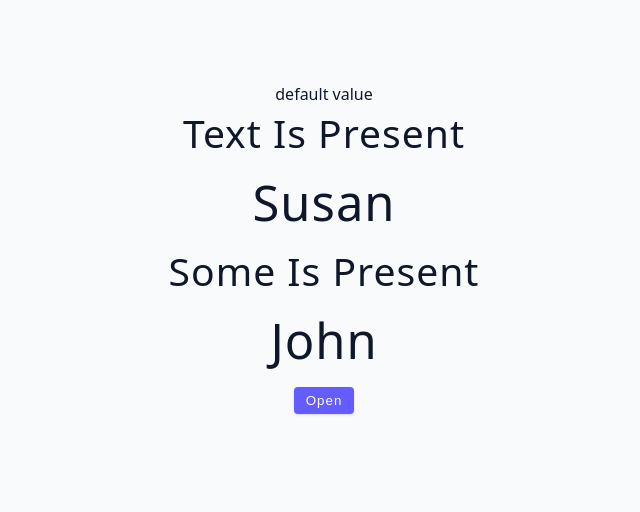
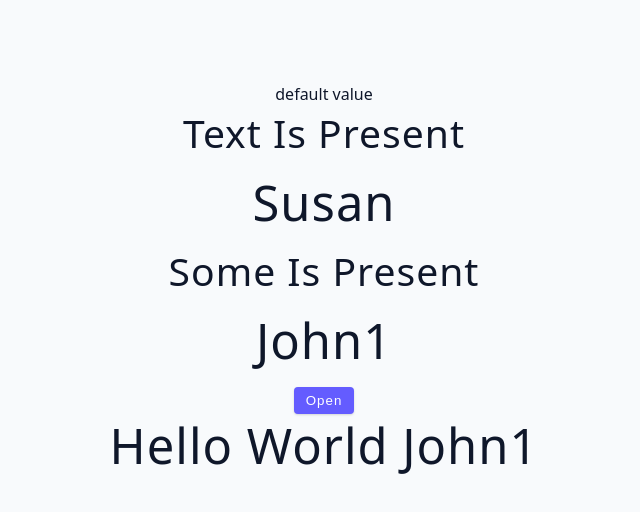
Before and after one commit to yorkyorkex/03-advanced-react, a React (Vite) app: page / in a window 1280 px wide. Shown: the top 512 px of the page, without its empty margins (316-956 px from the left). Built offline with nearby package versions, Linux system fonts and the light colour scheme.

Commit message:
Update user state initialization in ShortCircuitExamples component and enhance button click logic

```diff
--- a/src/tutorial/03-conditional-rendering/starter/05-short-circuit-examples.jsx
+++ b/src/tutorial/03-conditional-rendering/starter/05-short-circuit-examples.jsx
@@ -5,7 +5,7 @@ const ShortCircuitExamples = () => {
   const [text, setText] = useState('')
   // truthy
   const [name, setName] = useState('susan')
-  const [user, setUser] = useState({ name: 'john' })
+  const [user, setUser] = useState({ name: 'john1' })
   const [isEditing, setIsEditing] = useState(false)
 
   return (
@@ -25,10 +25,16 @@ const ShortCircuitExamples = () => {
       ) */}
 
       {user && <SomeComponent name={user.name} />}
-      <button className="btn" onClick={() => setIsEditing(!isEditing)}>
+      <button
+        className="btn"
+        onClick={() => {
+          setIsEditing(!isEditing)
+          user?.name ? setUser({ name: '' }) : setUser({ name: 'john3' })
+        }}
+      >
         {isEditing ? 'close' : 'open'}
       </button>
-      {isEditing && <h1>hello world</h1>}
+      {user ? <h1>hello world {user.name}</h1> : <h1>goodbye world</h1>}
     </div>
   )
 }
```
